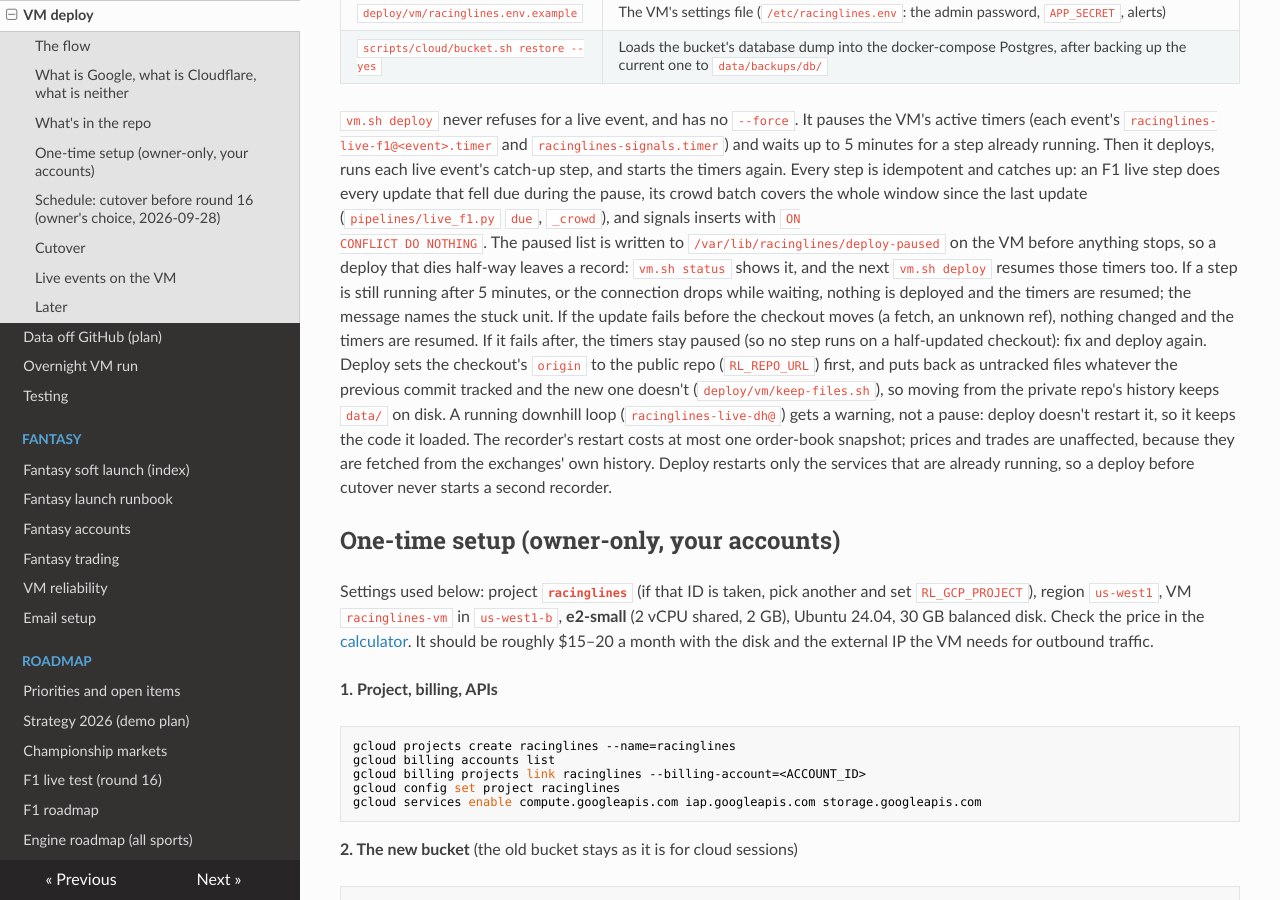
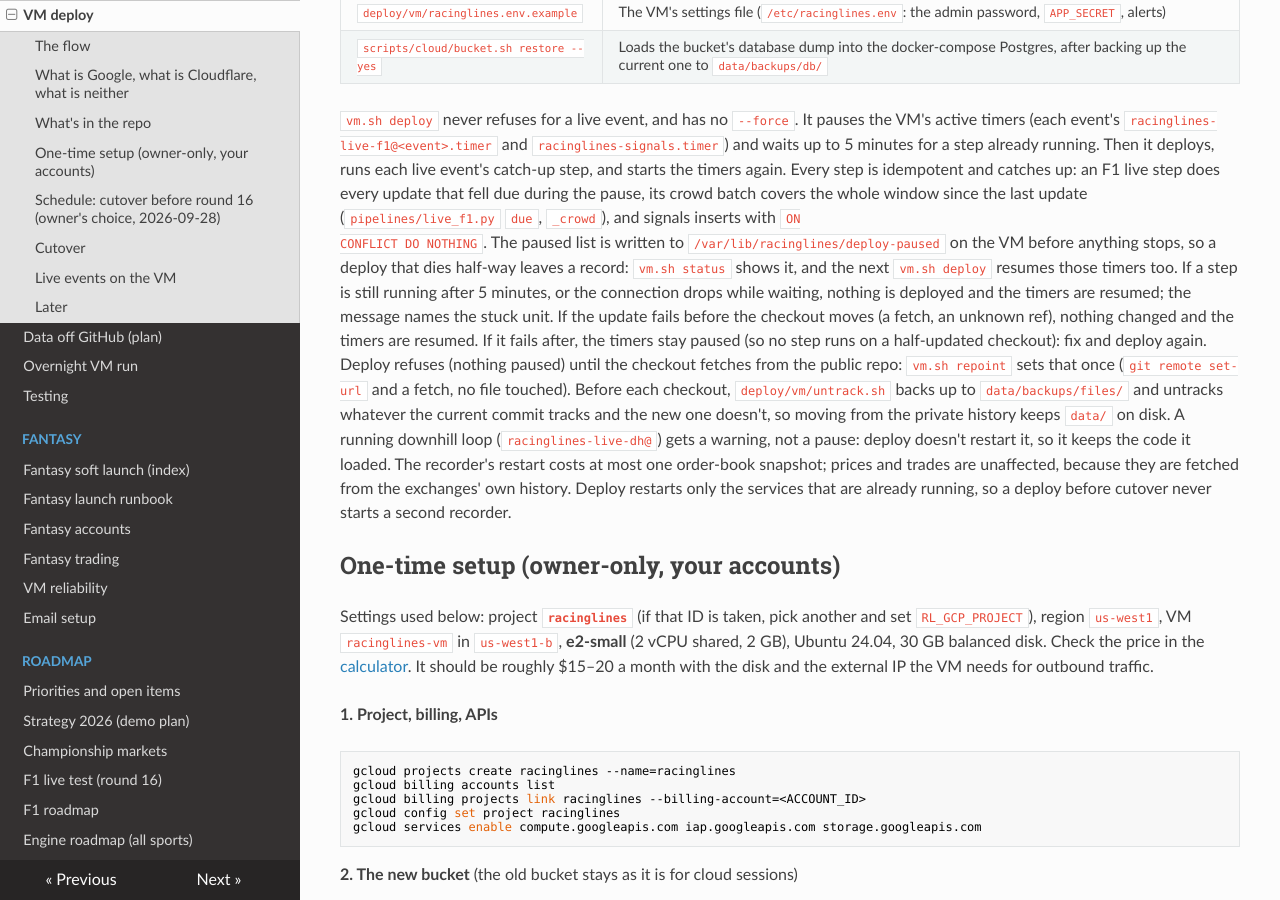
Before and after one commit to lalligagger/racinglines-public, an MkDocs documentation site: the page built from docs/vm-deploy.md, in a window 1280 px wide and 900 px high, scrolled down 2387 px. Built offline with MkDocs 1.6.1, drawn with Linux system fonts in a browser that asks for light colours; nearby versions of some CDN libraries.

Commit message:
[ops] repoint is fetch-only; deploy refuses until repointed and untracks instead of deleting
vm.sh repoint sets the VM checkout's origin to the public repo and fetches; no file touched.
vm.sh deploy checks the origin before pausing anything. deploy/vm/untrack.sh (copied to /tmp, run
before update.sh) backs up to data/backups/files/ and untracks what the target commit doesn't track,
so the checkout never deletes data/. Replaces keep-files.sh.

Co-Authored-By: Claude Opus 5.5 <noreply@anthropic.com>
Claude-Session: https://claude.ai/code/session_01BAHsAtMS57VSusVBu3wp1k

```diff
--- a/docs/vm-deploy.md
+++ b/docs/vm-deploy.md
@@ -72,9 +72,10 @@ stops, so a deploy that dies half-way leaves a record: `vm.sh status` shows it,
 those timers too. If a step is still running after 5 minutes, or the connection drops while waiting, nothing is
 deployed and the timers are resumed; the message names the stuck unit. If the update fails before the checkout
 moves (a fetch, an unknown ref), nothing changed and the timers are resumed. If it fails after, the timers stay
-paused (so no step runs on a half-updated checkout): fix and deploy again. Deploy sets the checkout's `origin` to the
-public repo (`RL_REPO_URL`) first, and puts back as untracked files whatever the previous commit tracked and the new one
-doesn't (`deploy/vm/keep-files.sh`), so moving from the private repo's history keeps `data/` on disk. A running downhill loop
+paused (so no step runs on a half-updated checkout): fix and deploy again. Deploy refuses (nothing paused) until the
+checkout fetches from the public repo: `vm.sh repoint` sets that once (`git remote set-url` and a fetch, no file
+touched). Before each checkout, `deploy/vm/untrack.sh` backs up to `data/backups/files/` and untracks whatever the
+current commit tracks and the new one doesn't, so moving from the private history keeps `data/` on disk. A running downhill loop
 (`racinglines-live-dh@`) gets a warning, not a pause: deploy doesn't restart it, so it keeps the code it loaded. The
 recorder's restart costs at most one order-book snapshot; prices and trades are unaffected, because they are fetched
 from the exchanges' own history. Deploy restarts only the services that are already running, so a deploy before cutover never starts a second recorder.
```
Also changed, not shown: 3 other files.
